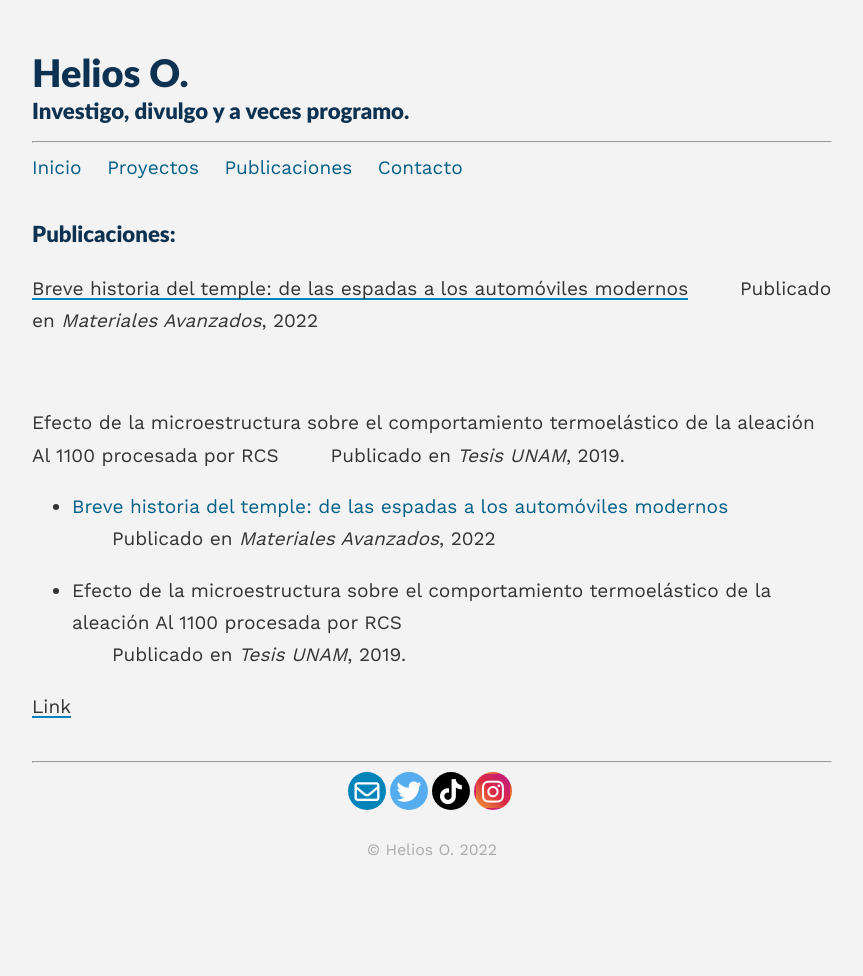
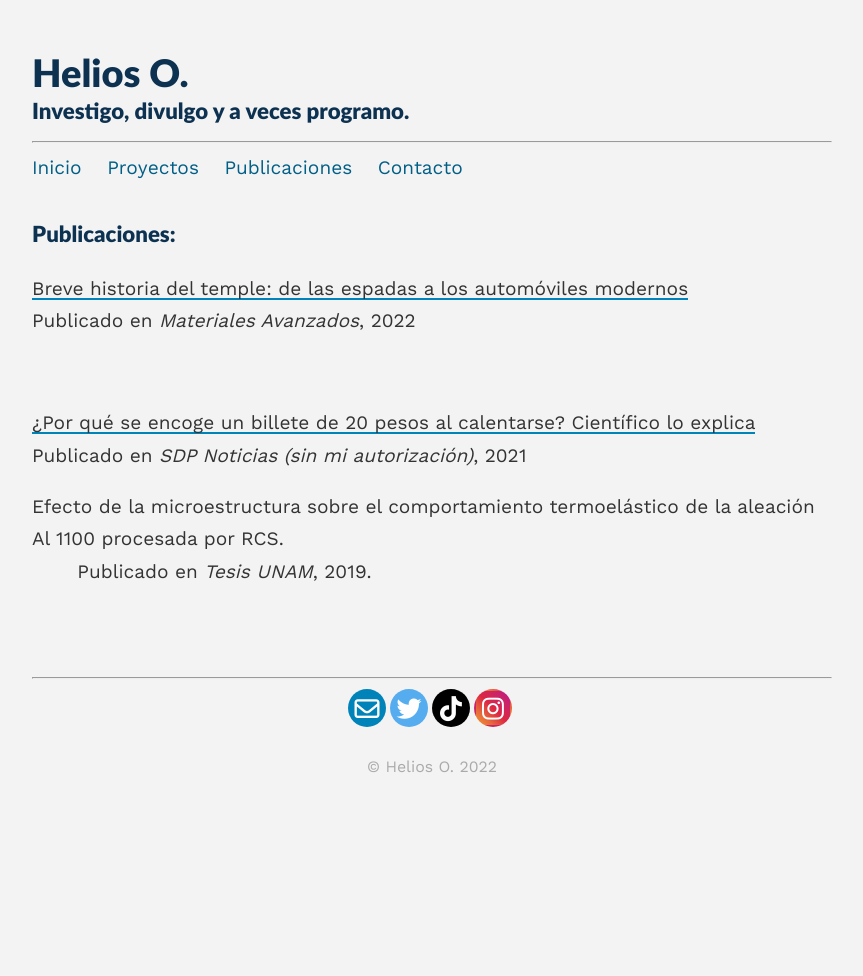
Before and after one commit to Heliouz/Heliouz.github.io, a Jekyll site: the page built from _pages/pubs.md, in a window 1280 px wide. Shown: the whole page, without its empty margins (208-1071 px from the left). Built offline with Jekyll 4.4.1, drawn with Linux system fonts in a browser that asks for light colours.

Commit message:
Update pubs.md

```diff
--- a/_pages/pubs.md
+++ b/_pages/pubs.md
@@ -10,27 +10,18 @@ published: true
 ### Publicaciones:
 
 [Breve historia del temple: de las espadas a los automóviles modernos](https://www.iim.unam.mx/MA/36){:target="_blank"}
-&nbsp;&nbsp;&nbsp;&nbsp;&nbsp;&nbsp; Publicado en _Materiales Avanzados_, 2022
+Publicado en _Materiales Avanzados_, 2022
 
 <br>
 
-Efecto de la microestructura sobre el comportamiento termoelástico de la aleación Al 1100 procesada por RCS
+
+
+[¿Por qué se encoge un billete de 20 pesos al calentarse? Científico lo explica](https://www.sdpnoticias.com/estilo-de-vida/por-que-se-encoge-un-billete-de-20-pesos-al-calentarse-cientifico-lo-explica/){:target="_blank"}
+Publicado en _SDP Noticias (sin mi autorización)_, 2021
+
+
+Efecto de la microestructura sobre el comportamiento termoelástico de la aleación Al 1100 procesada por RCS.
 &nbsp;&nbsp;&nbsp;&nbsp;&nbsp;&nbsp; Publicado en _Tesis UNAM_, 2019.
 
 
-
-
-
-
-
-
-
-
-
-* [Breve historia del temple: de las espadas a los automóviles modernos](https://www.iim.unam.mx/MA/36){:target="_blank"}
-:   Publicado en _Materiales Avanzados_, 2022
-
-* Efecto de la microestructura sobre el comportamiento termoelástico de la aleación Al 1100 procesada por RCS
-:   Publicado en _Tesis UNAM_, 2019.
-
-[Link](https://www.iim.unam.mx/MA/36){:target="_blank"}
+<br>
```
